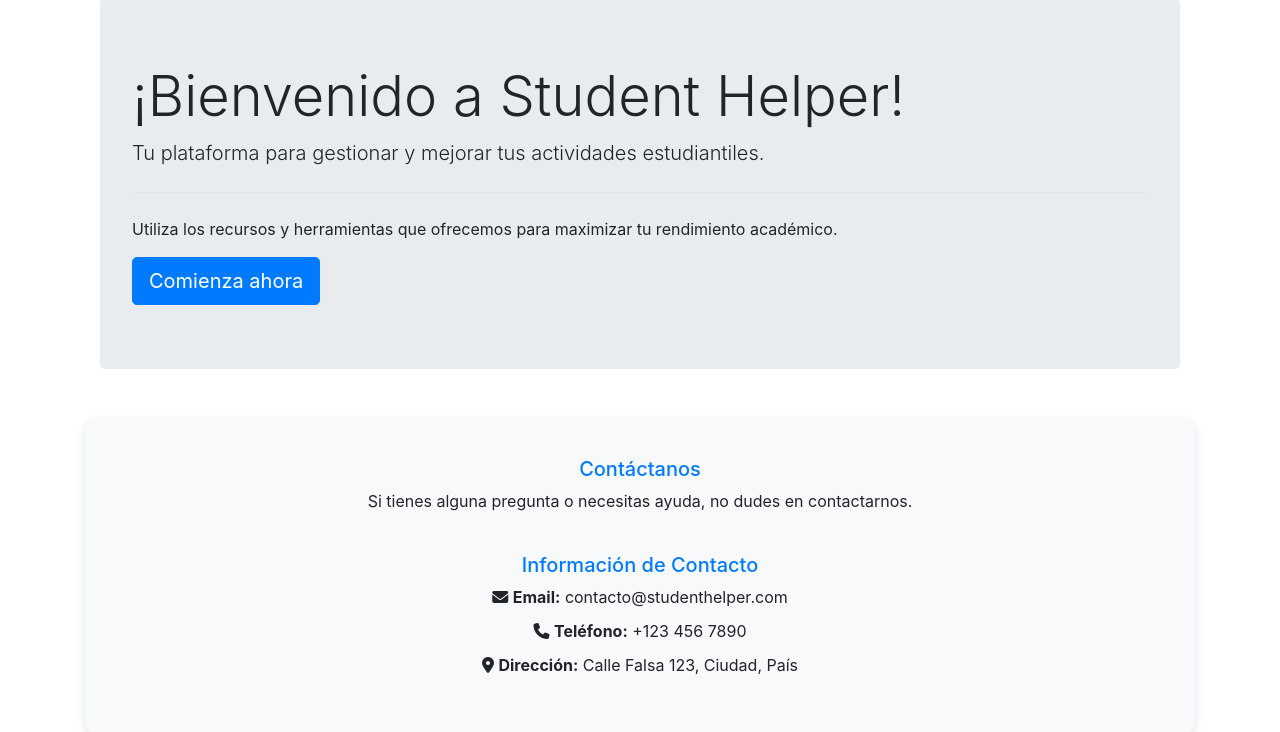
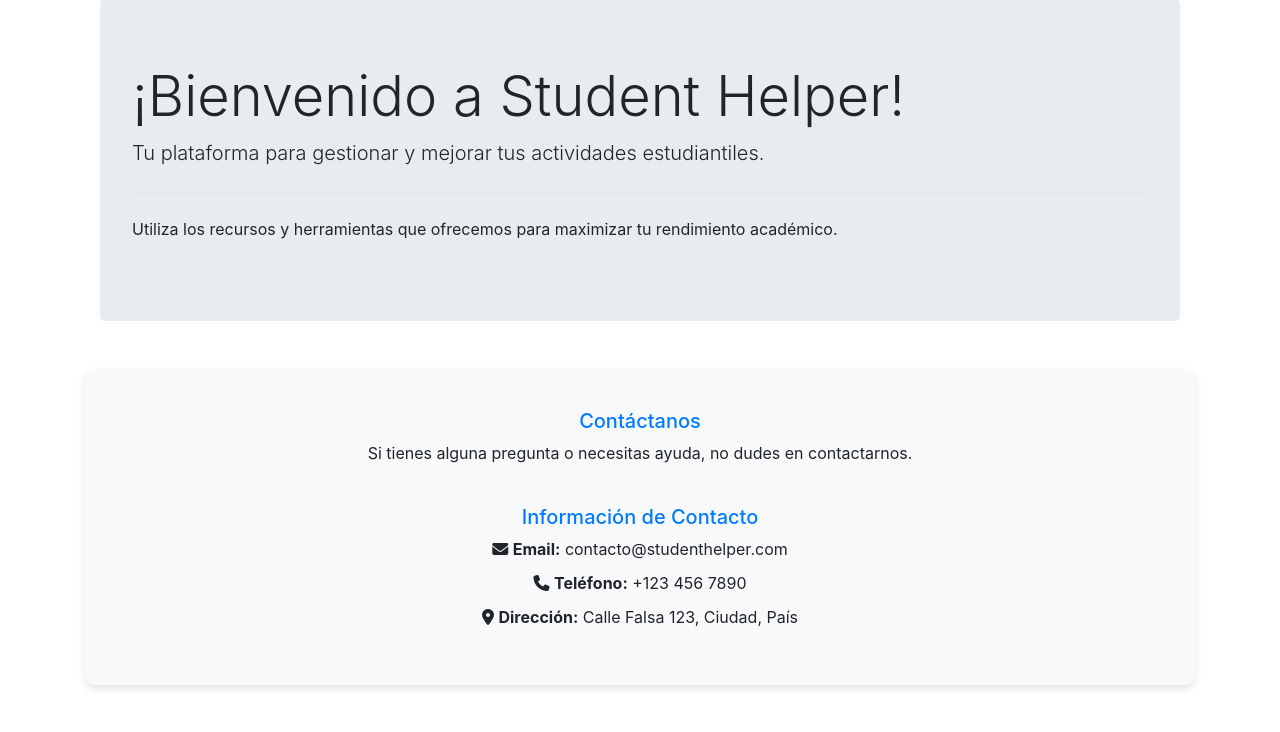
Before and after one commit to Shadowkirito123/Proyecto-final, a Django app: page / in a window 1280 px wide. Shown: the part 105-837 px from the top of the page. After the commit the page ends 792 px from the top, so only its background shows below. Run offline with Django 5.2, Linux system fonts and the light colour scheme; some libraries are stand-ins or nearby versions.

Commit message:
eliminar un boton

```diff
--- a/nuevoproject/templates/inicio.html
+++ b/nuevoproject/templates/inicio.html
@@ -34,7 +34,7 @@
             <p class="lead">Tu plataforma para gestionar y mejorar tus actividades estudiantiles.</p>
             <hr class="my-4">
             <p>Utiliza los recursos y herramientas que ofrecemos para maximizar tu rendimiento académico.</p>
-            <a class="btn btn-primary btn-lg" href="#" role="button">Comienza ahora</a>
+
         </div>
     </div>
 
```
